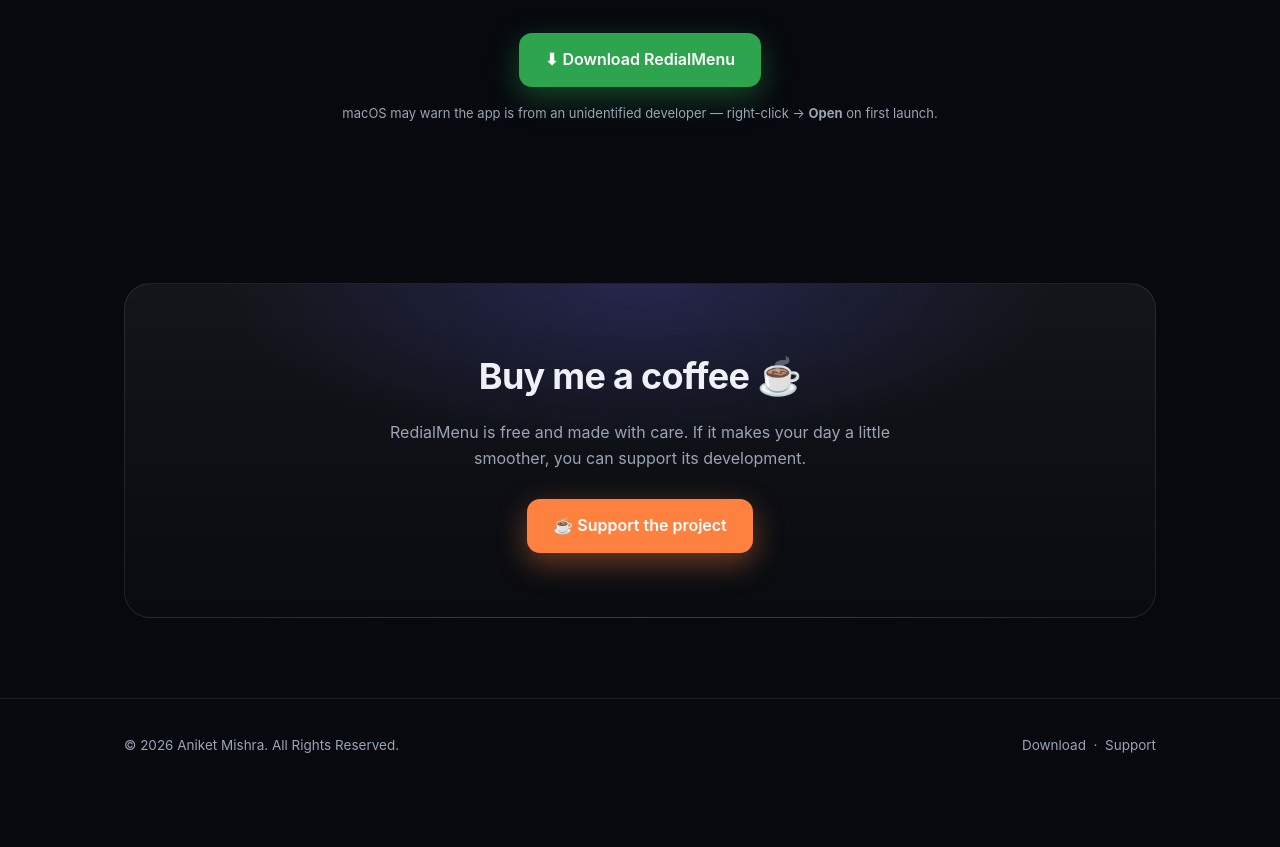
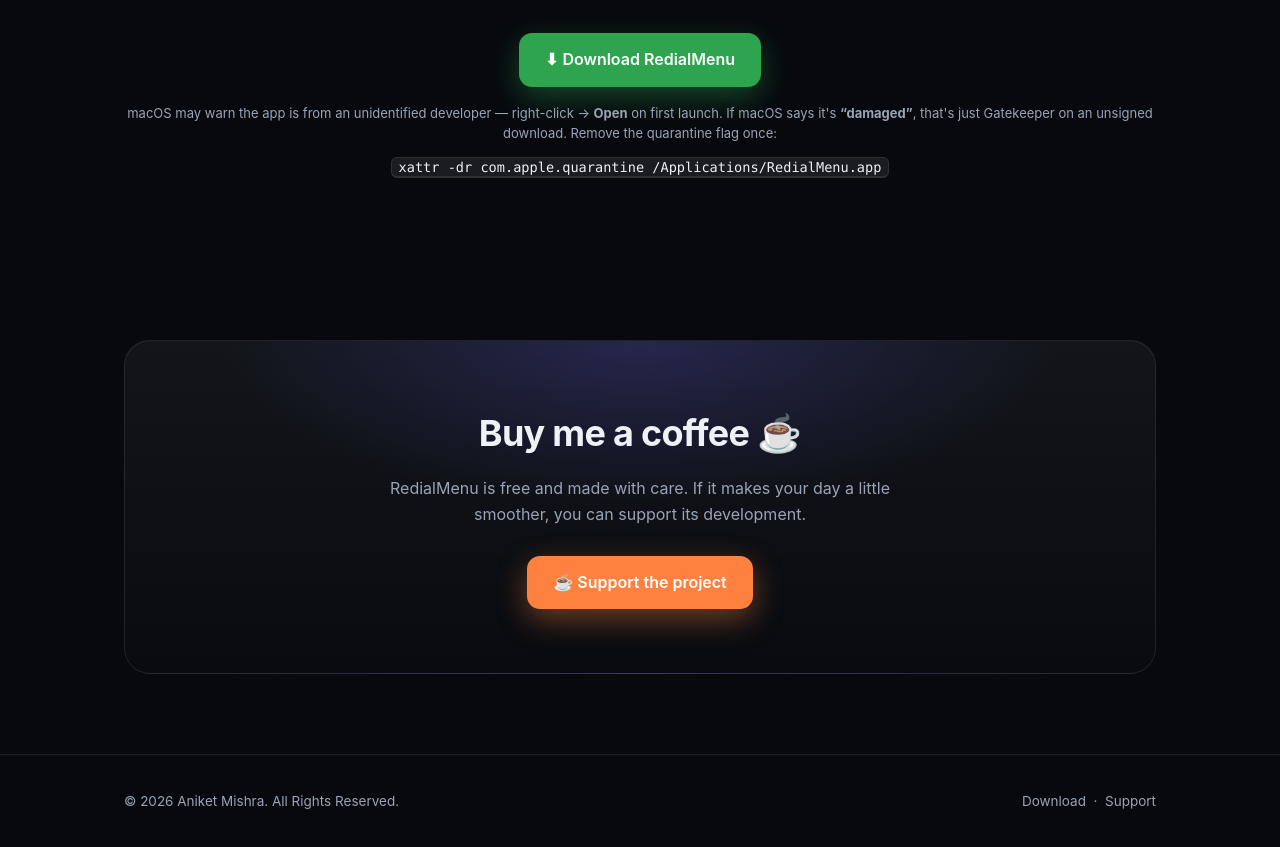
Before and after one commit to aniketmishra-0/RedialMenu-releases, a plain HTML site: page index.html in a window 1280 px wide. Shown: the part 3724-4571 px from the top of the page. Before the commit the page ends 4516 px from the top, so only its background shows below. Drawn offline with Linux system fonts and the light colour scheme.

Commit message:
Add quarantine-removal workaround to install instructions

```diff
--- a/index.html
+++ b/index.html
@@ -438,6 +438,10 @@
     </div>
     <p style="text-align:center; color:var(--muted); font-size:13px; margin-top:16px;">
       macOS may warn the app is from an unidentified developer — right-click → <strong>Open</strong> on first launch.
+      If macOS says it's <strong>“damaged”</strong>, that's just Gatekeeper on an unsigned download. Remove the quarantine flag once:
+    </p>
+    <p style="text-align:center; margin-top:10px;">
+      <kbd>xattr -dr com.apple.quarantine /Applications/RedialMenu.app</kbd>
     </p>
   </div>
 </section>
```
